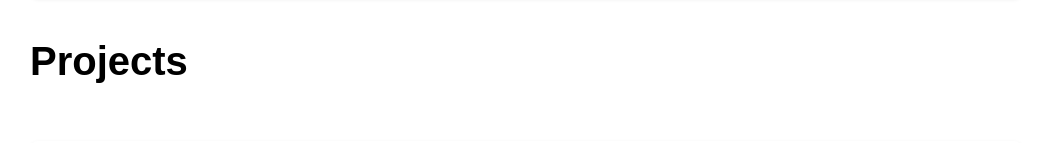
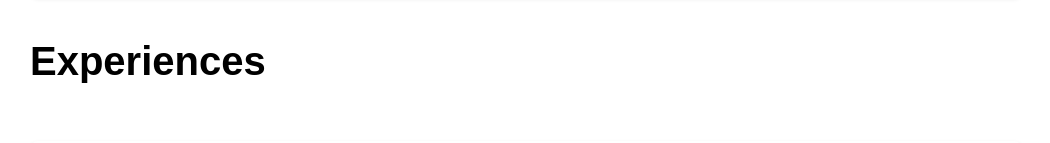
Before and after one commit to xaanders/xaanders, a plain HTML site: page experiences.html in a window 1280 px wide. Shown: the part 1017-1160 px from the top of the page, without its empty margins (114-1164 px from the left). Drawn offline with Linux system fonts and the light colour scheme; a script that the page names is missing.

Commit message:
change projects to experiences

```diff
--- a/projects.html
+++ b/experiences.html
@@ -8,7 +8,7 @@
     <link rel="icon" type="image/png" sizes="32x32" href="./assets/favicon/favicon-32x32.png">
     <link rel="icon" type="image/png" sizes="16x16" href="./assets/favicon/favicon-16x16.png">
     <link rel="manifest" href="./assets/favicon/favicon/site.webmanifest">
-    <title>xaanders.dev | Projects</title>
+    <title>xaanders.dev | Experiences</title>
     <link rel="stylesheet" href="./src/styles.css">
 
 </head>
@@ -22,7 +22,7 @@
                     <div class="burger-menu">&#9776;</div>
                     <ul class="nav-links">
                         <li><a href="./commonplace.html">Commonplace Book</a></li>
-                        <li><a href="./projects.html">Experiences</a></li>
+                        <li><a href="./experiences.html">Experiences</a></li>
                         <li><a href="./principles.html">Principles</a></li>
                         <li><a href="./questions.html">Questions</a></li>
                     </ul>
@@ -78,7 +78,7 @@
                         </div>
                     </div>
                     <div class="content-header">
-                        <h1 class="content-title">Projects</h1>
+                        <h1 class="content-title">Experiences</h1>
                     </div>
                     <div class="projects-cards">
                         <div class="card">
```
Also changed, not shown: commonplace.html (+1 -1 lines), index.html (+1 -1 lines), principles.html (+1 -1 lines), questions.html (+1 -1 lines).
